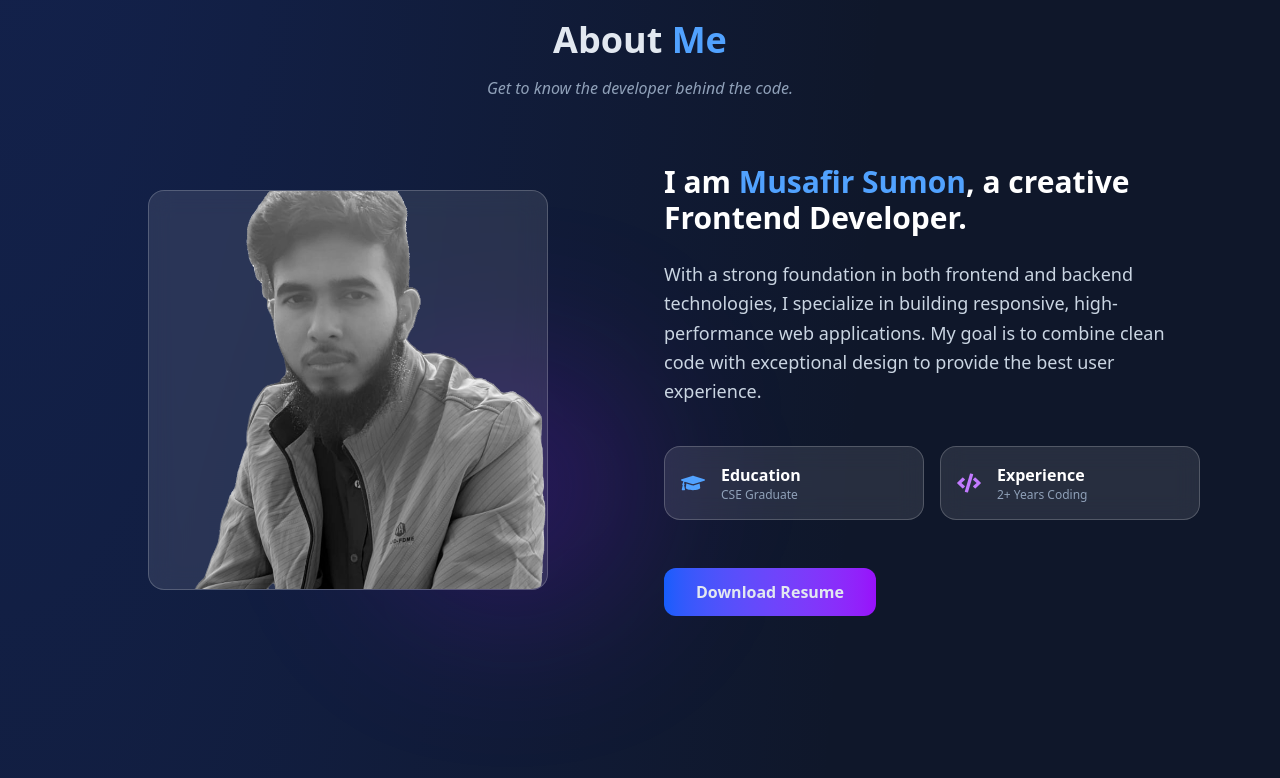
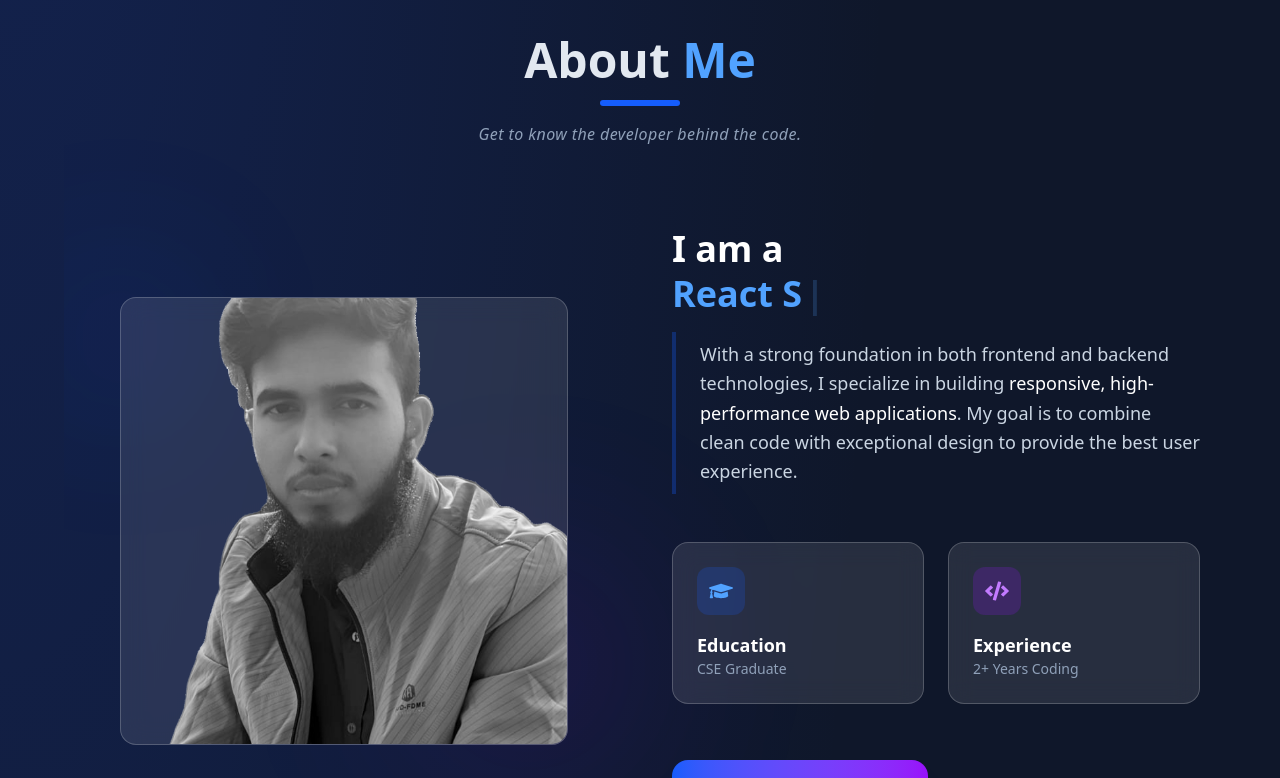
Before and after one commit to sumon2003/Portfolio, a React (Vite) app: page / in a window 1280 px wide. Shown: the part 860-1638 px from the top of the page. Built offline with nearby package versions, Linux system fonts and the light colour scheme.

Commit message:
Add react-simple-typewriter and enhance About section with animations and improved layout

```diff
--- a/package.json
+++ b/package.json
@@ -15,7 +15,8 @@
     "lucide-react": "^0.574.0",
     "react": "^19.2.0",
     "react-dom": "^19.2.0",
-    "react-icons": "^5.5.0"
+    "react-icons": "^5.5.0",
+    "react-simple-typewriter": "^5.0.1"
   },
   "devDependencies": {
     "@eslint/js": "^9.39.1",
--- a/src/sections/About.jsx
+++ b/src/sections/About.jsx
@@ -1,67 +1,89 @@
 import React from 'react';
-import { FaUserCircle, FaGraduationCap, FaCode } from 'react-icons/fa';
+import { FaGraduationCap, FaCode, FaDownload } from 'react-icons/fa';
+import { Typewriter } from 'react-simple-typewriter';
 
-/*
-    About Section Component
-*/
 const About = () => {
   return (
-    <section id="about" className="py-20 px-4 max-w-6xl mx-auto">
-      <div className="text-center mb-16">
-        <h2 className="text-4xl font-extrabold mb-4">
+    <section id="about" className="py-24 px-4 max-w-6xl mx-auto overflow-hidden">
+      {/* Section Heading */}
+      <div className="text-center mb-20 relative">
+        <h2 className="text-4xl md:text-5xl font-black mb-4">
           About <span className="text-blue-400">Me</span>
         </h2>
-        <p className="text-slate-400 italic">Get to know the developer behind the code.</p>
+        <div className="h-1.5 w-20 bg-blue-600 mx-auto rounded-full"></div>
+        <p className="text-slate-400 mt-4 italic tracking-wide">Get to know the developer behind the code.</p>
       </div>
 
-      <div className="grid grid-cols-1 lg:grid-cols-2 gap-12 items-center">
-        {/* Left Side: Visual/Image Placeholder */}
-        <div className="flex justify-center relative">
-          <div className="w-64 h-64 md:w-100 md:h-100 glass rounded-[3rem] overflow-hidden border-2 border-blue-500/30 relative z-10">
+      <div className="grid grid-cols-1 lg:grid-cols-2 gap-16 items-center">
 
+        {/* Left Side: Animated Image Container */}
+        <div className="relative group">
+          {/* Main Photo Frame with Floating Animation */}
+          <div className="relative z-10 w-full max-w-md mx-auto aspect-square glass rounded-[3.5rem] overflow-hidden border-2 border-white/10 group-hover:border-blue-500/50 transition-all duration-700 animate-float">
             <img
               src="src/assets/img/profile.png"
               alt="Musafir Sumon"
-              className="w-full h-full object-cover grayscale hover:grayscale-0 transition-all duration-500"
+              className="w-full h-full object-cover grayscale group-hover:grayscale-0 transition-all duration-1000 scale-110 group-hover:scale-100"
             />
+            {/* Bottom Gradient Overlay */}
+            <div className="absolute inset-0 bg-gradient-to-t from-slate-950/80 via-transparent to-transparent opacity-0 group-hover:opacity-100 transition-opacity"></div>
           </div>
-          {/* Decorative background shape */}
-          <div className="absolute -bottom-6 -right-6 w-64 h-64 bg-purple-600/20 rounded-full blur-[80px] -z-10"></div>
+
+          {/* Background Decorative Circles */}
+          <div className="absolute -top-10 -left-10 w-40 h-40 bg-blue-600/20 rounded-full blur-[80px] -z-10 animate-pulse"></div>
+          <div className="absolute -bottom-10 -right-10 w-60 h-60 bg-purple-600/20 rounded-full blur-[100px] -z-10 animate-pulse delay-700"></div>
         </div>
 
-        {/* Right Side: Content */}
-        <div className="space-y-6">
-          <h3 className="text-3xl font-bold text-white">
-            I am <span className="text-blue-400">Musafir Sumon</span>, a creative Frontend Developer.
-          </h3>
+        {/* Right Side: Smart Content */}
+        <div className="space-y-8">
+          <div className="space-y-4">
+            <h3 className="text-3xl md:text-4xl font-bold text-white leading-tight">
+              I am a <br />
+              <span className="text-blue-400">
+                <Typewriter
+                  words={['Frontend Developer', 'React Specialist', 'UI/UX Enthusiast', 'Problem Solver']}
+                  loop={0}
+                  cursor
+                  cursorStyle='|'
+                  typeSpeed={70}
+                  deleteSpeed={50}
+                  delaySpeed={1500}
+                />
+              </span>
+            </h3>
 
-          <p className="text-slate-300 leading-relaxed text-lg">
-            With a strong foundation in both frontend and backend technologies, I specialize in building
-            responsive, high-performance web applications. My goal is to combine clean code with
-            exceptional design to provide the best user experience.
-          </p>
+            <p className="text-slate-300 leading-relaxed text-lg border-l-4 border-blue-600/30 pl-6 py-2">
+              With a strong foundation in both frontend and backend technologies, I specialize in building
+              <span className="text-white font-medium"> responsive, high-performance web applications</span>.
+              My goal is to combine clean code with exceptional design to provide the best user experience.
+            </p>
+          </div>
 
-          {/* Quick Info Cards */}
-          <div className="grid grid-cols-1 sm:grid-cols-2 gap-4 pt-4">
-            <div className="glass p-4 rounded-2xl flex items-center gap-4">
-              <FaGraduationCap className="text-blue-400 text-2xl" />
-              <div>
-                <h4 className="font-bold text-white">Education</h4>
-                <p className="text-xs text-slate-400">CSE Graduate</p>
+          {/* Premium Quick Info Cards */}
+          <div className="grid grid-cols-1 sm:grid-cols-2 gap-6 pt-4">
+            <div className="glass p-6 rounded-[2rem] border-white/5 hover:border-blue-500/30 transition-all hover:-translate-y-2 group">
+              <div className="w-12 h-12 bg-blue-600/20 rounded-xl flex items-center justify-center text-blue-400 mb-4 group-hover:bg-blue-600 group-hover:text-white transition-colors">
+                <FaGraduationCap size={24} />
               </div>
+              <h4 className="font-bold text-white text-lg">Education</h4>
+              <p className="text-sm text-slate-400">CSE Graduate</p>
             </div>
-            <div className="glass p-4 rounded-2xl flex items-center gap-4">
-              <FaCode className="text-purple-400 text-2xl" />
-              <div>
-                <h4 className="font-bold text-white">Experience</h4>
-                <p className="text-xs text-slate-400">2+ Years Coding</p>
+
+            <div className="glass p-6 rounded-[2rem] border-white/5 hover:border-purple-500/30 transition-all hover:-translate-y-2 group">
+              <div className="w-12 h-12 bg-purple-600/20 rounded-xl flex items-center justify-center text-purple-400 mb-4 group-hover:bg-purple-600 group-hover:text-white transition-colors">
+                <FaCode size={24} />
               </div>
+              <h4 className="font-bold text-white text-lg">Experience</h4>
+              <p className="text-sm text-slate-400">2+ Years Coding</p>
             </div>
           </div>
 
           <div className="pt-6">
-             <a href="#contact" className="inline-block px-8 py-3 bg-gradient-to-r from-blue-600 to-purple-600 rounded-xl font-bold hover:opacity-90 transition-all">
-                Download Resume
+             <a href="#contact" className="group relative inline-flex items-center gap-3 px-10 py-4 bg-gradient-to-r from-blue-600 to-purple-600 rounded-2xl font-bold text-white overflow-hidden transition-all hover:scale-105 active:scale-95 shadow-xl shadow-blue-600/20">
+                <span className="relative z-10">Download Resume</span>
+                <FaDownload className="relative z-10 group-hover:animate-bounce" />
+                {/* Button Hover Shine */}
+                <div className="absolute inset-0 bg-white/20 translate-x-[-100%] group-hover:translate-x-[100%] transition-transform duration-700"></div>
              </a>
           </div>
         </div>
```
Also changed, not shown: 1 other file (tests, documents, lock files or other folders).
